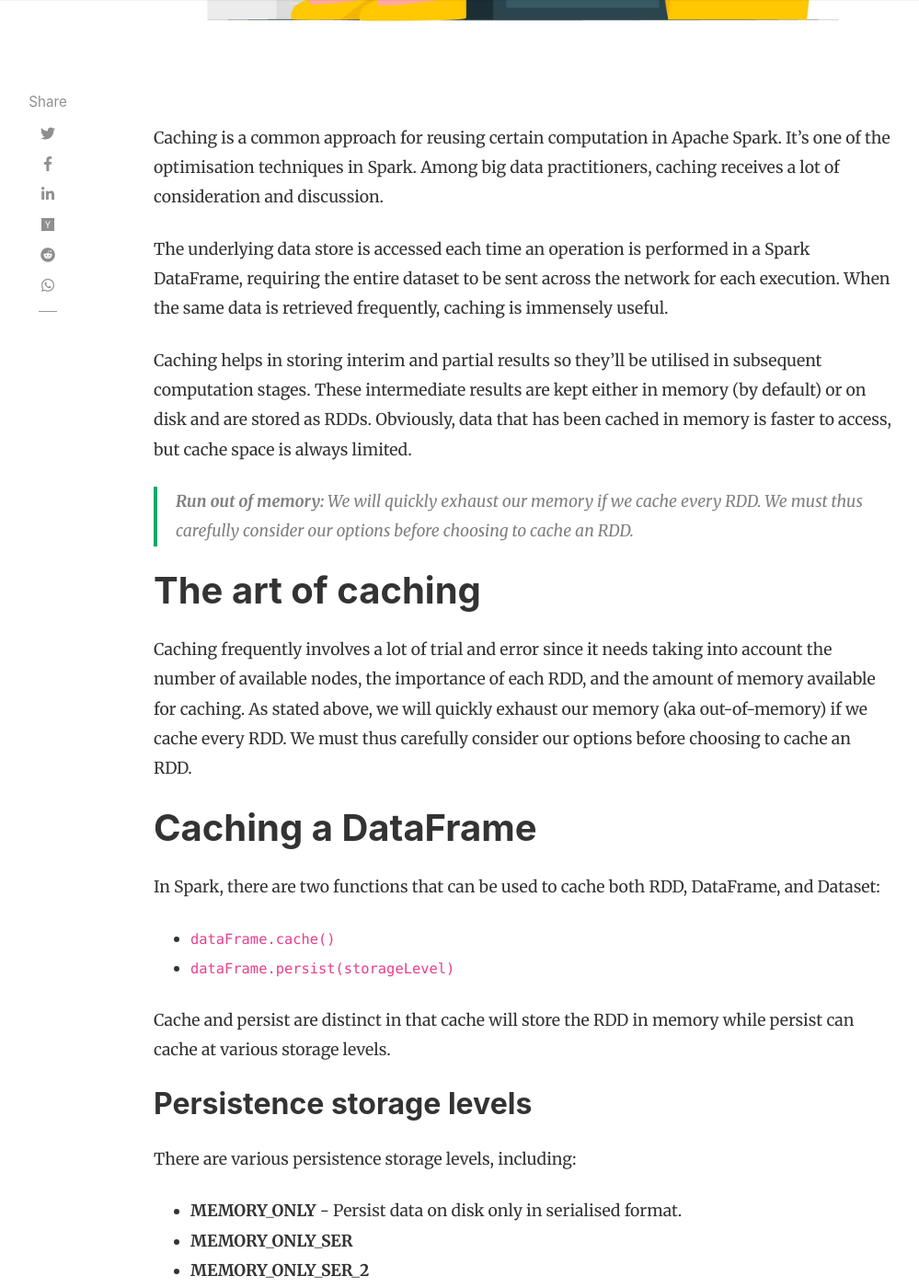
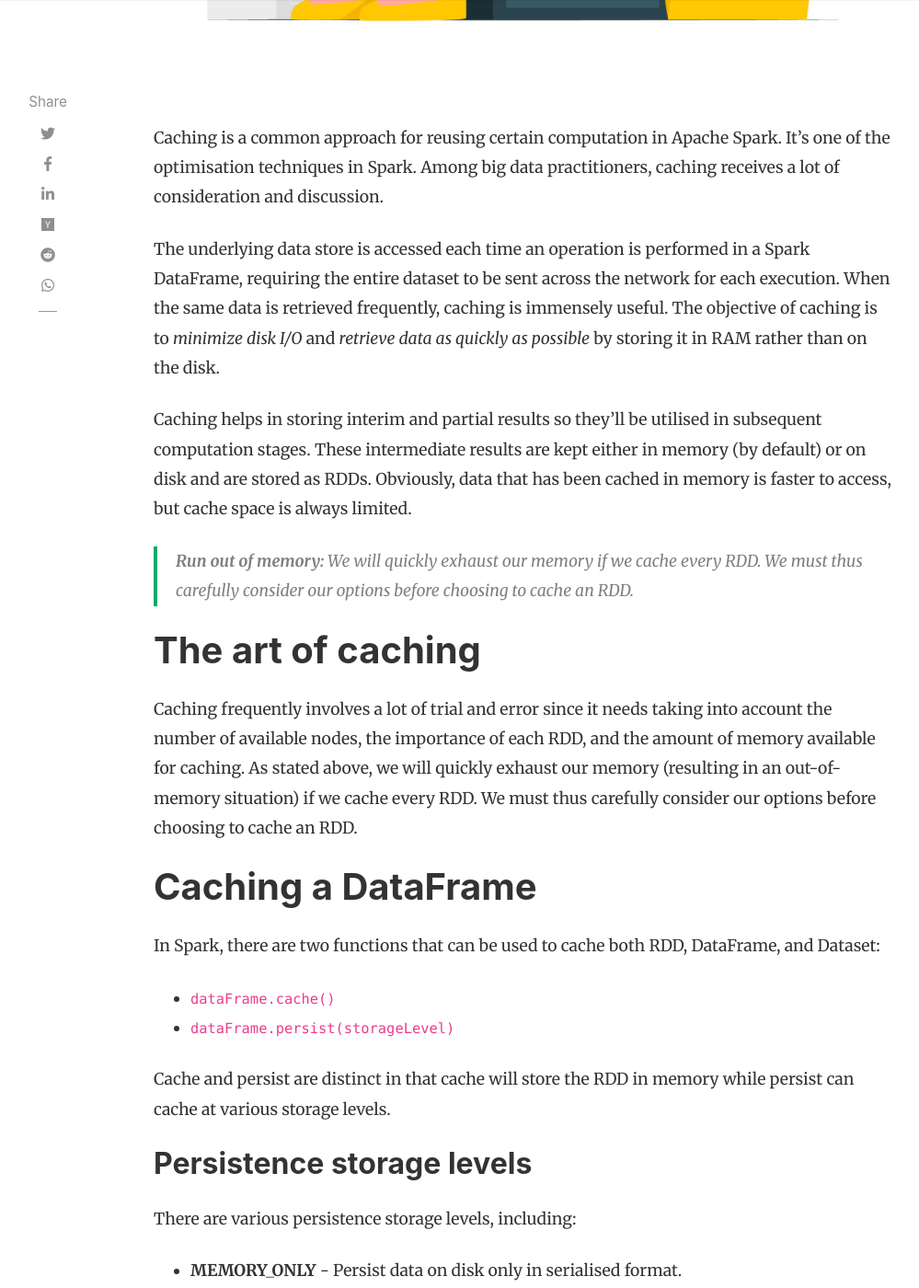
Before and after one commit to SenthilNayagan/senthilnayagan.github.io, a Jekyll site: the page built from _posts/data-management/data-engineering/apache-spark/2022-07-24-spark-caching-data-in-memory.markdown, in a window 1280 px wide and 1400 px high, scrolled down 1006 px. Shown: the whole window at 92% size, without its empty margins (118-1117 px from the left). Built offline with Jekyll 4.4.1, drawn with Linux system fonts in a browser that asks for light colours; nearby versions of some CDN libraries; comment, search, counter and statistics services are not loaded; some of the changed text lies outside the part shown.

Commit message:
New story added

```diff
--- a/_posts/data-management/data-engineering/apache-spark/2022-07-24-spark-caching-data-in-memory.markdown
+++ b/_posts/data-management/data-engineering/apache-spark/2022-07-24-spark-caching-data-in-memory.markdown
@@ -14,14 +14,14 @@
 
 Caching is a common approach for reusing certain computation in Apache Spark. It's one of the optimisation techniques in Spark. Among big data practitioners, caching receives a lot of consideration and discussion.
 
-The underlying data store is accessed each time an operation is performed in a Spark DataFrame, requiring the entire dataset to be sent across the network for each execution. When the same data is retrieved frequently, caching is immensely useful.
+The underlying data store is accessed each time an operation is performed in a Spark DataFrame, requiring the entire dataset to be sent across the network for each execution. When the same data is retrieved frequently, caching is immensely useful. The objective of caching is to *minimize disk I/O* and *retrieve data as quickly as possible* by storing it in RAM rather than on the disk.
 
 Caching helps in storing interim and partial results so they'll be utilised in subsequent computation stages. These intermediate results are kept either in memory (by default) or on disk and are stored as RDDs. Obviously, data that has been cached in memory is faster to access, but cache space is always limited.
 
 > **Run out of memory:** We will quickly exhaust our memory if we cache every RDD. We must thus carefully consider our options before choosing to cache an RDD.
 
 # The art of caching
-Caching frequently involves a lot of trial and error since it needs taking into account the number of available nodes, the importance of each RDD, and the amount of memory available for caching. As stated above, we will quickly exhaust our memory (aka out-of-memory) if we cache every RDD. We must thus carefully consider our options before choosing to cache an RDD.
+Caching frequently involves a lot of trial and error since it needs taking into account the number of available nodes, the importance of each RDD, and the amount of memory available for caching. As stated above, we will quickly exhaust our memory (resulting in an out-of-memory situation) if we cache every RDD. We must thus carefully consider our options before choosing to cache an RDD.
 
 # Caching a DataFrame
 In Spark, there are two functions that can be used to cache both RDD, DataFrame, and Dataset:
```
Also changed, not shown: _pages/about.md (+2 -2 lines), _posts/data-management/data-engineering/data-storage/file-formats/2022-07-25-hdfs-parquet-file.markdown (added, +31 -0 lines), assets/images/posts-cover-images/hadoop-parquet-file.jpg (added), assets/images/posts/columnar-format.png (added).
